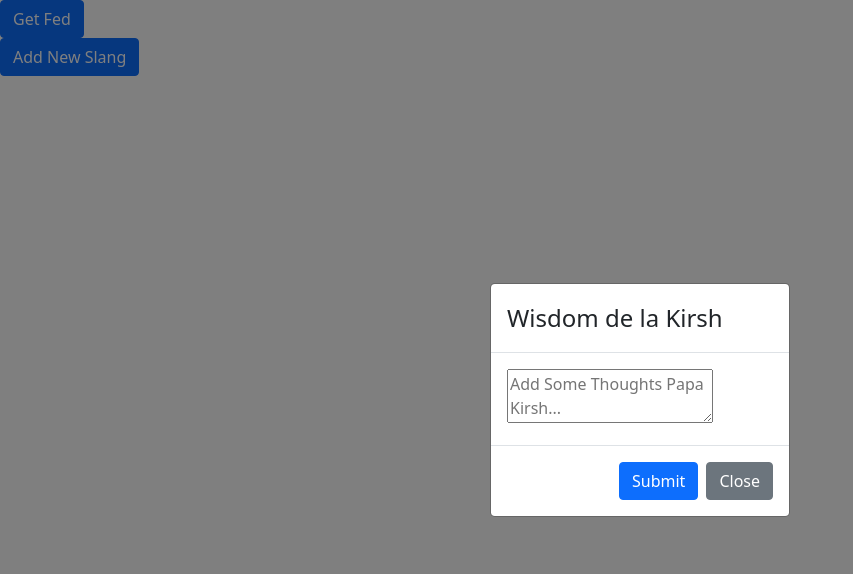
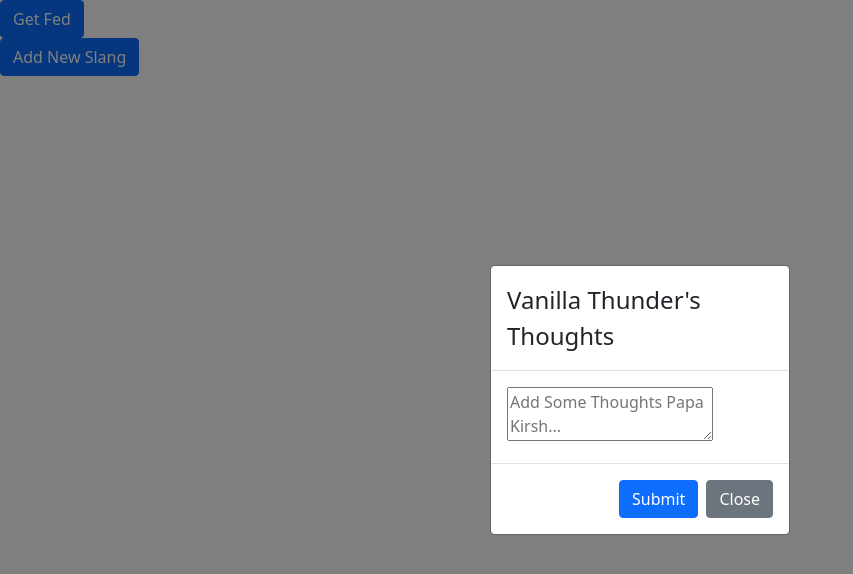
Before and after one commit to 21grahams/davidOfWisdom, a React app: page / in a window 1280 px wide. Both pictures are taken after a click on the button "Add New Slang". Shown: the top 574 px of the page, without its empty margins (0-853 px from the left). Built offline with nearby package versions, Linux system fonts and the light colour scheme; the HTML template or start-up script is replaced by a standard one.

Commit message:
changed verbiage in the modal

```diff
--- a/client/src/components/ModalHome.jsx
+++ b/client/src/components/ModalHome.jsx
@@ -75,7 +75,7 @@ class ModalHome extends React.Component {
         >
           <Modal.Header>
             <Modal.Title id="contained-modal-title-vcenter">
-              Wisdom de la Kirsh
+              Vanilla Thunder's Thoughts
             </Modal.Title>
           </Modal.Header>
           <Modal.Body>
```
Also changed, not shown: 1 other file (tests, documents, lock files or other folders).
